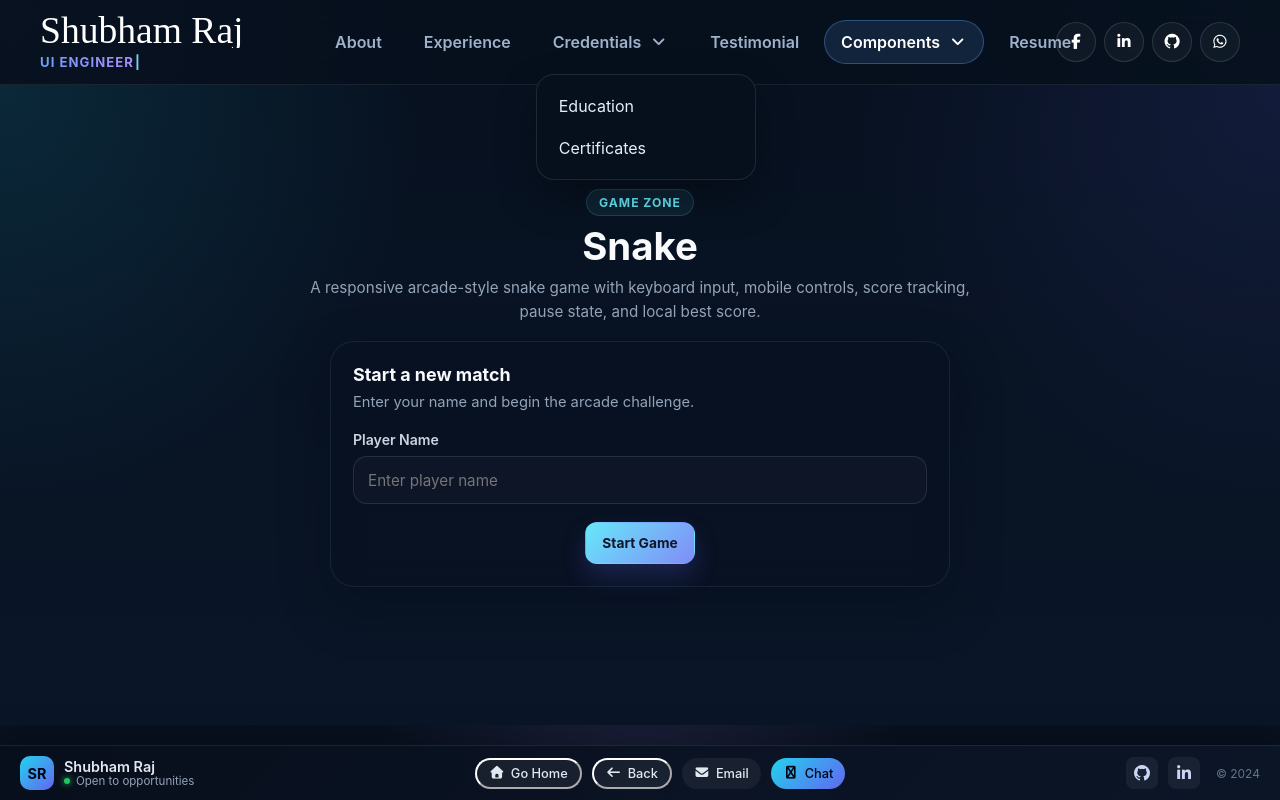
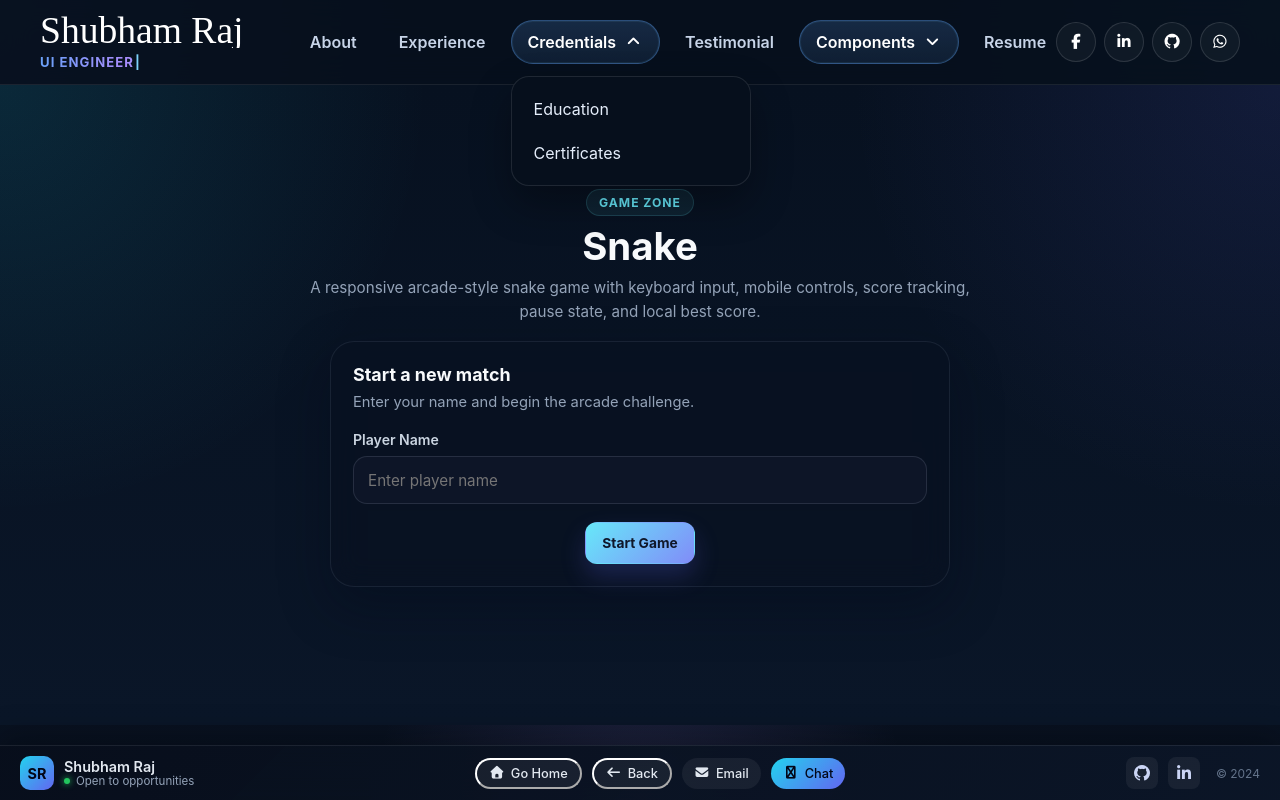
Before and after one commit to shubham14p3/react-shubham-21, a React (Vite) app: page /game/Snake in a window 1280 px wide. Both pictures are taken after a click on the button "Credentials". Built offline with nearby package versions, Linux system fonts and the light colour scheme.

Commit message:
Header Menu Fixed

```diff
--- a/src/components/layouts/Header/Header.css
+++ b/src/components/layouts/Header/Header.css
@@ -92,36 +92,50 @@
 .site-nav {
   display: flex;
   align-items: center;
-  justify-content: flex-start;
+  justify-content: center;
   gap: 8px;
   min-width: 0;
-  overflow: visible;
   position: relative;
-  z-index: 20;
+  z-index: 30;
 }
 
-.nav-link {
+.nav-link,
+.nav-dropdown__trigger {
   position: relative;
+  display: inline-flex;
+  align-items: center;
+  justify-content: center;
+  gap: 8px;
+  min-height: 44px;
   padding: 10px 16px;
   border-radius: 999px;
-  color: var(--muted);
+  color: #c7d4e8;
   font-weight: 600;
   border: 1px solid transparent;
   white-space: nowrap;
   transition: all 0.25s ease;
   flex-shrink: 0;
   text-decoration: none;
+  background: transparent;
+  cursor: pointer;
 }
 
-.nav-link:hover {
+.nav-link:hover,
+.nav-dropdown__trigger:hover {
   color: #ffffff;
-  background: rgba(255, 255, 255, 0.05);
+  background: rgba(255, 255, 255, 0.06);
 }
 
-.nav-link.active {
+.nav-link.active,
+.nav-dropdown.active .nav-dropdown__trigger,
+.nav-dropdown.is-open .nav-dropdown__trigger {
   color: #ffffff;
-  background: rgba(96, 165, 250, 0.14);
-  border-color: rgba(96, 165, 250, 0.35);
+  background: linear-gradient(
+    180deg,
+    rgba(96, 165, 250, 0.18),
+    rgba(96, 165, 250, 0.1)
+  );
+  border-color: rgba(96, 165, 250, 0.36);
   box-shadow: inset 0 0 0 1px rgba(125, 211, 252, 0.08);
 }
 
@@ -195,6 +209,10 @@
   text-decoration: none;
 }
 
+.mobile-nav-link:hover {
+  background: rgba(255, 255, 255, 0.08);
+}
+
 .mobile-nav-link.active {
   color: #ffffff;
   background: rgba(96, 165, 250, 0.14);
@@ -207,62 +225,50 @@
   flex-shrink: 0;
 }
 
-.nav-dropdown__trigger {
-  display: inline-flex;
-  align-items: center;
-  gap: 8px;
-  min-height: 44px;
-  padding: 10px 16px;
-  border-radius: 999px;
-  color: var(--muted);
-  font-weight: 600;
-  border: 1px solid transparent;
-  background: transparent;
-  white-space: nowrap;
-  transition: all 0.25s ease;
-  cursor: pointer;
-}
-
-.nav-dropdown.active .nav-dropdown__trigger,
-.nav-dropdown__trigger:hover,
-.nav-dropdown__trigger:focus-visible {
-  color: #ffffff;
-  background: rgba(96, 165, 250, 0.14);
-  border-color: rgba(96, 165, 250, 0.35);
-}
-
 .nav-dropdown__menu,
 .nav-dropdown__submenu {
   position: absolute;
-  min-width: 220px;
+  min-width: 240px;
+  max-width: min(320px, calc(100vw - 24px));
   padding: 10px;
   border-radius: 18px;
   border: 1px solid rgba(255, 255, 255, 0.1);
   background: rgba(7, 16, 29, 0.98);
-  backdrop-filter: blur(16px);
+  backdrop-filter: blur(18px);
   box-shadow: 0 18px 40px rgba(0, 0, 0, 0.32);
   opacity: 0;
   visibility: hidden;
   pointer-events: none;
   transform: translateY(8px);
-  transition: all 0.22s ease;
+  transition:
+    opacity 0.22s ease,
+    transform 0.22s ease,
+    visibility 0.22s ease;
   z-index: 1200;
 }
 
 .nav-dropdown__menu {
-  top: calc(100% + 10px);
+  top: calc(100% + 12px);
   left: 0;
 }
 
 .nav-dropdown__submenu {
-  top: 0;
-  left: calc(100% + 10px);
+  top: -10px;
+  left: calc(100% - 4px);
 }
 
-.nav-dropdown:hover > .nav-dropdown__menu,
-.nav-dropdown:focus-within > .nav-dropdown__menu,
-.nav-dropdown--nested:hover > .nav-dropdown__submenu,
-.nav-dropdown--nested:focus-within > .nav-dropdown__submenu {
+.nav-dropdown.opens-left > .nav-dropdown__menu {
+  left: auto;
+  right: 0;
+}
+
+.nav-dropdown--nested.opens-left > .nav-dropdown__submenu {
+  left: auto;
+  right: calc(100% - 4px);
+}
+
+.nav-dropdown.is-open > .nav-dropdown__menu,
+.nav-dropdown--nested.is-open > .nav-dropdown__submenu {
   opacity: 1;
   visibility: visible;
   pointer-events: auto;
@@ -275,8 +281,8 @@
   justify-content: space-between;
   gap: 12px;
   width: 100%;
-  min-height: 42px;
-  padding: 10px 12px;
+  min-height: 44px;
+  padding: 11px 12px;
   border-radius: 12px;
   color: #e5eefb;
   background: transparent;
@@ -291,8 +297,13 @@
 .nav-dropdown__item.active,
 .nav-dropdown__item--trigger:hover,
 .nav-dropdown__item--trigger:focus-visible {
-  background: rgba(255, 255, 255, 0.06);
+  background: rgba(255, 255, 255, 0.08);
   color: #ffffff;
+}
+
+.nav-dropdown__item.active {
+  background: rgba(96, 165, 250, 0.16);
+  border: 1px solid rgba(96, 165, 250, 0.22);
 }
 
 .nav-dropdown__item--trigger {
@@ -303,7 +314,6 @@
   position: relative;
 }
 
-/* mobile nested */
 .mobile-nav-group {
   display: grid;
   gap: 8px;
@@ -322,7 +332,6 @@
   padding-left: 12px;
 }
 
-/* animations */
 @keyframes brandShimmer {
   0% {
     background-position: 0% 0;
@@ -343,7 +352,6 @@
   }
 }
 
-/* responsive */
 @media (max-width: 1180px) {
   .site-header__inner {
     grid-template-columns: minmax(160px, 220px) minmax(0, 1fr) auto;
@@ -378,7 +386,7 @@
   }
 }
 
-@media (max-width: 920px) {
+@media (max-width: 980px) {
   .site-nav {
     display: none;
   }
--- a/src/components/layouts/Header/Header.jsx
+++ b/src/components/layouts/Header/Header.jsx
@@ -1,4 +1,4 @@
-import React, { useEffect, useMemo, useState } from "react";
+import React, { useEffect, useMemo, useRef, useState } from "react";
 import { useLocation, useNavigate } from "react-router-dom";
 import menus from "../menus";
 import "./Header.css";
@@ -74,12 +74,16 @@ function isMenuActive(item, activeId) {
 export default function Header() {
   const navigate = useNavigate();
   const location = useLocation();
+  const headerRef = useRef(null);
+  const dropdownRefs = useRef({});
 
   const [mobileOpen, setMobileOpen] = useState(false);
   const [activeId, setActiveId] = useState(
     location.pathname === "/" ? window.location.hash || "#home" : location.pathname
   );
   const [mobileExpanded, setMobileExpanded] = useState({});
+  const [desktopOpenPath, setDesktopOpenPath] = useState("");
+  const [submenuDirection, setSubmenuDirection] = useState({});
   const [wordIndex, setWordIndex] = useState(0);
   const [typedText, setTypedText] = useState("");
   const [isDeleting, setIsDeleting] = useState(false);
@@ -184,14 +188,36 @@ export default function Header() {
     };
   }, [sectionHrefs, location.pathname]);
 
+  useEffect(() => {
+    const handleOutsideClick = (event) => {
+      if (!headerRef.current?.contains(event.target)) {
+        setDesktopOpenPath("");
+      }
+    };
+
+    const handleResize = () => {
+      setDesktopOpenPath("");
+      setSubmenuDirection({});
+    };
+
+    document.addEventListener("mousedown", handleOutsideClick);
+    window.addEventListener("resize", handleResize);
+
+    return () => {
+      document.removeEventListener("mousedown", handleOutsideClick);
+      window.removeEventListener("resize", handleResize);
+    };
+  }, []);
+
   const handleNavClick = (href, external = false) => (event) => {
     if (external) return;
 
     event.preventDefault();
+    setDesktopOpenPath("");
+    setMobileOpen(false);
 
     if (href.startsWith("#")) {
       setActiveId(href);
-      setMobileOpen(false);
 
       if (location.pathname !== "/") {
         navigate(`/${href}`);
@@ -204,7 +230,6 @@ export default function Header() {
     }
 
     setActiveId(href);
-    setMobileOpen(false);
     navigate(href);
   };
 
@@ -215,7 +240,33 @@ export default function Header() {
     }));
   };
 
-  const renderDesktopMenu = (item, level = 0) => {
+  const toggleDesktopMenu = (path) => {
+    setDesktopOpenPath((prev) => (prev === path ? "" : path));
+  };
+
+  const registerDropdownRef = (path, node) => {
+    if (node) {
+      dropdownRefs.current[path] = node;
+    }
+  };
+
+  const detectSubmenuDirection = (path) => {
+    const node = dropdownRefs.current[path];
+    if (!node) return;
+
+    const rect = node.getBoundingClientRect();
+    const estimatedWidth = 240;
+    const viewportWidth = window.innerWidth;
+    const spaceRight = viewportWidth - rect.right;
+    const shouldOpenLeft = spaceRight < estimatedWidth + 24;
+
+    setSubmenuDirection((prev) => ({
+      ...prev,
+      [path]: shouldOpenLeft ? "left" : "right",
+    }));
+  };
+
+  const renderDesktopMenu = (item, level = 0, path = item.id) => {
     if (item.external) {
       return (
         <a
@@ -245,27 +296,63 @@ export default function Header() {
       );
     }
 
+    const isOpen =
+      desktopOpenPath === path || desktopOpenPath.startsWith(`${path}__`);
+    const direction = submenuDirection[path] || "right";
+
     return (
       <div
         key={item.id}
-        className={`nav-dropdown nav-dropdown--level-${level} ${isMenuActive(item, activeId) ? "active" : ""
+        ref={(node) => registerDropdownRef(path, node)}
+        className={`nav-dropdown nav-dropdown--level-${level} ${
+          isMenuActive(item, activeId) ? "active" : ""
+        } ${isOpen ? "is-open" : ""} ${
+          direction === "left" ? "opens-left" : ""
         }`}
+        onMouseEnter={() => detectSubmenuDirection(path)}
       >
-        <button type="button" className="nav-dropdown__trigger">
+        <button
+          type="button"
+          className="nav-dropdown__trigger"
+          onClick={() => toggleDesktopMenu(path)}
+          aria-expanded={isOpen}
+        >
           <span>{item.label}</span>
-          <i className="fa-solid fa-angle-down" aria-hidden="true" />
+          <i
+            className={`fa-solid ${isOpen ? "fa-angle-up" : "fa-angle-down"}`}
+            aria-hidden="true"
+          />
         </button>
 
         <div className="nav-dropdown__menu">
-          {item.children.map((child) =>
-            child.children ? (
-              <div key={child.id} className="nav-dropdown nav-dropdown--nested">
+          {item.children.map((child) => {
+            const childPath = `${path}__${child.id}`;
+
+            if (child.children) {
+              const childOpen = desktopOpenPath === childPath;
+              const childDirection = submenuDirection[childPath] || "right";
+
+              return (
+                <div
+                  key={child.id}
+                  ref={(node) => registerDropdownRef(childPath, node)}
+                  className={`nav-dropdown nav-dropdown--nested ${
+                    childOpen ? "is-open" : ""
+                  } ${childDirection === "left" ? "opens-left" : ""}`}
+                  onMouseEnter={() => detectSubmenuDirection(childPath)}
+                >
                   <button
                     type="button"
                     className="nav-dropdown__item nav-dropdown__item--trigger"
+                    onClick={() => toggleDesktopMenu(childPath)}
                   >
                     <span>{child.label}</span>
-                  <i className="fa-solid fa-angle-right" aria-hidden="true" />
+                    <i
+                      className={`fa-solid ${
+                        childDirection === "left" ? "fa-angle-left" : "fa-angle-right"
+                      }`}
+                      aria-hidden="true"
+                    />
                   </button>
 
                   <div className="nav-dropdown__submenu">
@@ -274,7 +361,8 @@ export default function Header() {
                         key={grandChild.id}
                         href={grandChild.href}
                         onClick={handleNavClick(grandChild.href)}
-                      className={`nav-dropdown__item ${grandChild.href === activeId ? "active" : ""
+                        className={`nav-dropdown__item ${
+                          grandChild.href === activeId ? "active" : ""
                         }`}
                       >
                         {grandChild.label}
@@ -282,18 +370,22 @@ export default function Header() {
                     ))}
                   </div>
                 </div>
-            ) : (
+              );
+            }
+
+            return (
               <a
                 key={child.id}
                 href={child.href}
                 onClick={handleNavClick(child.href)}
-                className={`nav-dropdown__item ${child.href === activeId ? "active" : ""
+                className={`nav-dropdown__item ${
+                  child.href === activeId ? "active" : ""
                 }`}
               >
                 {child.label}
               </a>
-            )
-          )}
+            );
+          })}
         </div>
       </div>
     );
@@ -335,7 +427,8 @@ export default function Header() {
       <div key={item.id} className="mobile-nav-group">
         <button
           type="button"
-          className={`mobile-nav-link mobile-nav-link--group ${isMenuActive(item, activeId) ? "active" : ""
+          className={`mobile-nav-link mobile-nav-link--group ${
+            isMenuActive(item, activeId) ? "active" : ""
           }`}
           onClick={() => toggleMobileGroup(path)}
         >
@@ -348,7 +441,7 @@ export default function Header() {
 
         {expanded ? (
           <div className="mobile-nav-children">
-            {item.children.map((child) => renderMobileMenu(child, `${path}-${child.id}`))}
+            {item.children.map((child) => renderMobileMenu(child, `${path}__${child.id}`))}
           </div>
         ) : null}
       </div>
@@ -357,7 +450,7 @@ export default function Header() {
 
   return (
     <>
-      <header className="site-header" aria-label="Main navigation">
+      <header ref={headerRef} className="site-header" aria-label="Main navigation">
         <div className="navbar-container-shell site-header__inner">
           <a
             href="#home"
```
Lines whose indentation alone changed are shown as unchanged.
